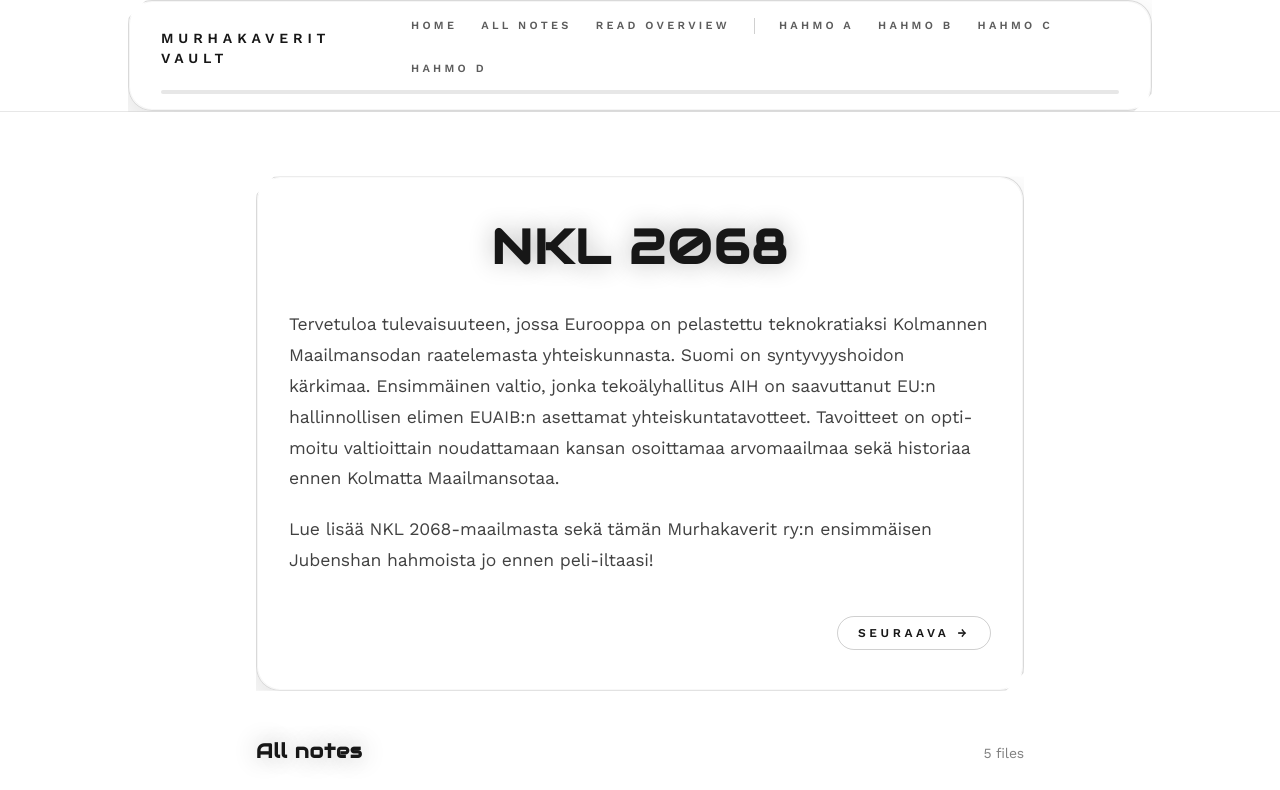
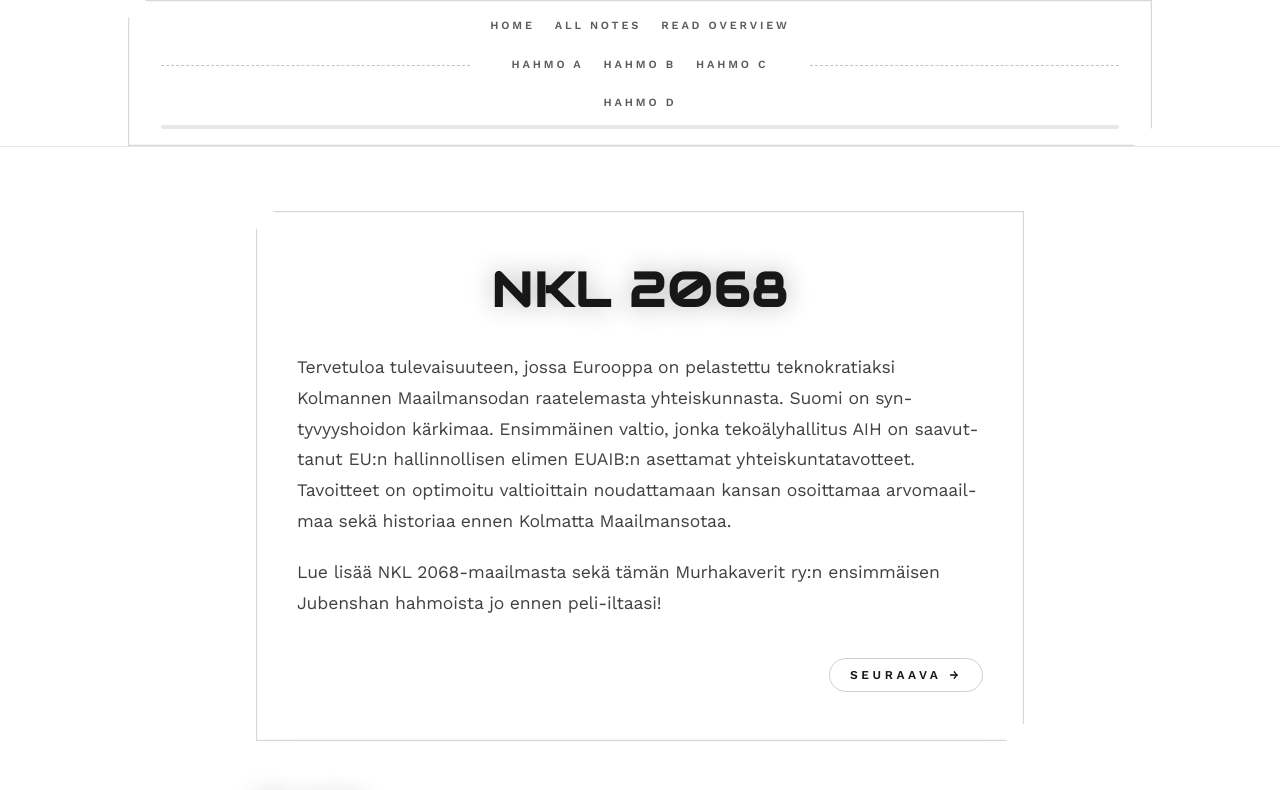
Before and after one commit to Laged/murhakaverit-chatgpt, a Next.js app: page / in a window 1280 px wide. Shown: the top 790 px of the page. Built offline with nearby package versions, Linux system fonts and the light colour scheme.

Commit message:
style: refine header layout and panel styling

```diff
--- a/src/app/globals.css
+++ b/src/app/globals.css
@@ -58,7 +58,6 @@ h6 {
 
 .panel {
   position: relative;
-  border-radius: 1.5rem;
   clip-path: polygon(18px 0%, 100% 0%, 100% calc(100% - 18px), calc(100% - 18px) 100%, 0% 100%, 0% 18px);
   background: color-mix(in srgb, var(--color-background) 92%, transparent);
   border: 1px solid color-mix(in srgb, var(--color-foreground) 16%, transparent);
--- a/src/app/notes/[...slug]/page.tsx
+++ b/src/app/notes/[...slug]/page.tsx
@@ -124,7 +124,7 @@ export default async function NotePage({ params }: PageProps) {
         ))}
       </nav>
 
-      <article className="panel mx-auto flex w-full max-w-3xl flex-col gap-8 bg-background/85 text-base leading-relaxed text-foreground/85 sm:text-lg">
+      <article className="panel mx-auto flex w-full max-w-3xl flex-col gap-8 bg-background/85 px-6 py-8 text-base leading-relaxed text-foreground/85 sm:px-8 sm:py-10 sm:text-lg">
         <header className="flex flex-col gap-4">
           <h1 className="text-balance text-3xl font-semibold leading-tight uppercase sm:text-4xl">
             {note.title}
--- a/src/app/page.tsx
+++ b/src/app/page.tsx
@@ -60,7 +60,7 @@ export default async function Home() {
   return (
     <div className="mx-auto flex w-full max-w-3xl flex-col gap-12">
       {landingNote && landingWiki && (
-        <article className="panel bg-background/80 px-5 py-8 sm:px-8 sm:py-10">
+        <article className="panel bg-background/80 px-6 py-8 sm:px-10 sm:py-12">
           <header className="mb-8 flex flex-col gap-2 text-center">
             <h1 className="text-balance text-4xl font-semibold leading-tight uppercase sm:text-5xl">
               {landingNote.title}
@@ -107,7 +107,7 @@ export default async function Home() {
                 <li key={note.slug}>
                   <Link
                     href={`/notes/${note.slug}`}
-                    className="panel group block h-full bg-background/85 p-6 transition hover:-translate-y-0.5 hover:shadow-[0_0_35px] hover:shadow-foreground/25"
+                    className="panel group block h-full bg-background/85 px-6 py-7 transition hover:-translate-y-0.5 hover:shadow-[0_0_35px] hover:shadow-foreground/25"
                   >
                     <h3 className="text-lg font-semibold leading-snug uppercase text-foreground group-hover:text-foreground">
                       {note.title}
--- a/src/components/site-header.tsx
+++ b/src/components/site-header.tsx
@@ -2,8 +2,6 @@ import Link from "next/link";
 
 import { getNoteSummaries } from "@/lib/notes";
 import { ScrollProgress } from "@/components/scroll-progress";
-
-const SITE_NAV_LABEL = "Murhakaverit Vault";
 
 type NavHref = "/" | { pathname: "/"; hash: string } | string;
 
@@ -63,16 +61,11 @@ export async function SiteHeader() {
 
   return (
     <header className="sticky top-0 z-50 border-b border-foreground/10 bg-background/80 backdrop-blur">
-      <div className="panel mx-auto flex w-full max-w-5xl flex-col gap-3 bg-background/85 px-4 py-3 sm:px-8 sm:py-4">
-        <div className="flex items-center justify-between gap-4">
-          <Link
-            href="/"
-            className="text-sm font-semibold uppercase tracking-[0.35em] text-foreground"
-          >
-            {SITE_NAV_LABEL}
-          </Link>
-          <nav className="nav-scroll flex items-center gap-4 overflow-x-auto whitespace-nowrap text-[11px] font-semibold uppercase tracking-[0.3em] text-foreground/70 sm:flex-wrap sm:gap-6 sm:overflow-visible sm:whitespace-normal">
-            {navItems.map((item) => (
+      <div className="panel mx-auto flex w-full max-w-5xl flex-col gap-2 bg-background/85 px-4 py-3 sm:gap-3 sm:px-8 sm:py-4">
+        <div className="flex w-full items-center gap-3 sm:gap-4">
+          <span className="hidden flex-1 border-t border-dashed border-foreground/25 sm:block" aria-hidden />
+          <nav className="nav-scroll flex flex-1 items-center justify-between gap-3 overflow-x-auto whitespace-nowrap text-[11px] font-semibold uppercase tracking-[0.26em] text-foreground/70 sm:flex-wrap sm:justify-center sm:gap-5 sm:overflow-visible sm:whitespace-normal">
+            {[...navItems, ...characterItems].map((item) => (
               <Link
                 key={
                   typeof item.href === "string"
@@ -85,19 +78,8 @@ export async function SiteHeader() {
                 {item.label}
               </Link>
             ))}
-            {characterItems.length > 0 && (
-              <span className="hidden h-4 w-px bg-foreground/20 sm:block" aria-hidden />
-            )}
-            {characterItems.map((item) => (
-              <Link
-                key={item.href}
-                href={item.href}
-                className="transition hover:text-foreground"
-              >
-                {item.label}
-              </Link>
-            ))}
           </nav>
+          <span className="hidden flex-1 border-t border-dashed border-foreground/25 sm:block" aria-hidden />
         </div>
         <ScrollProgress />
       </div>
```
